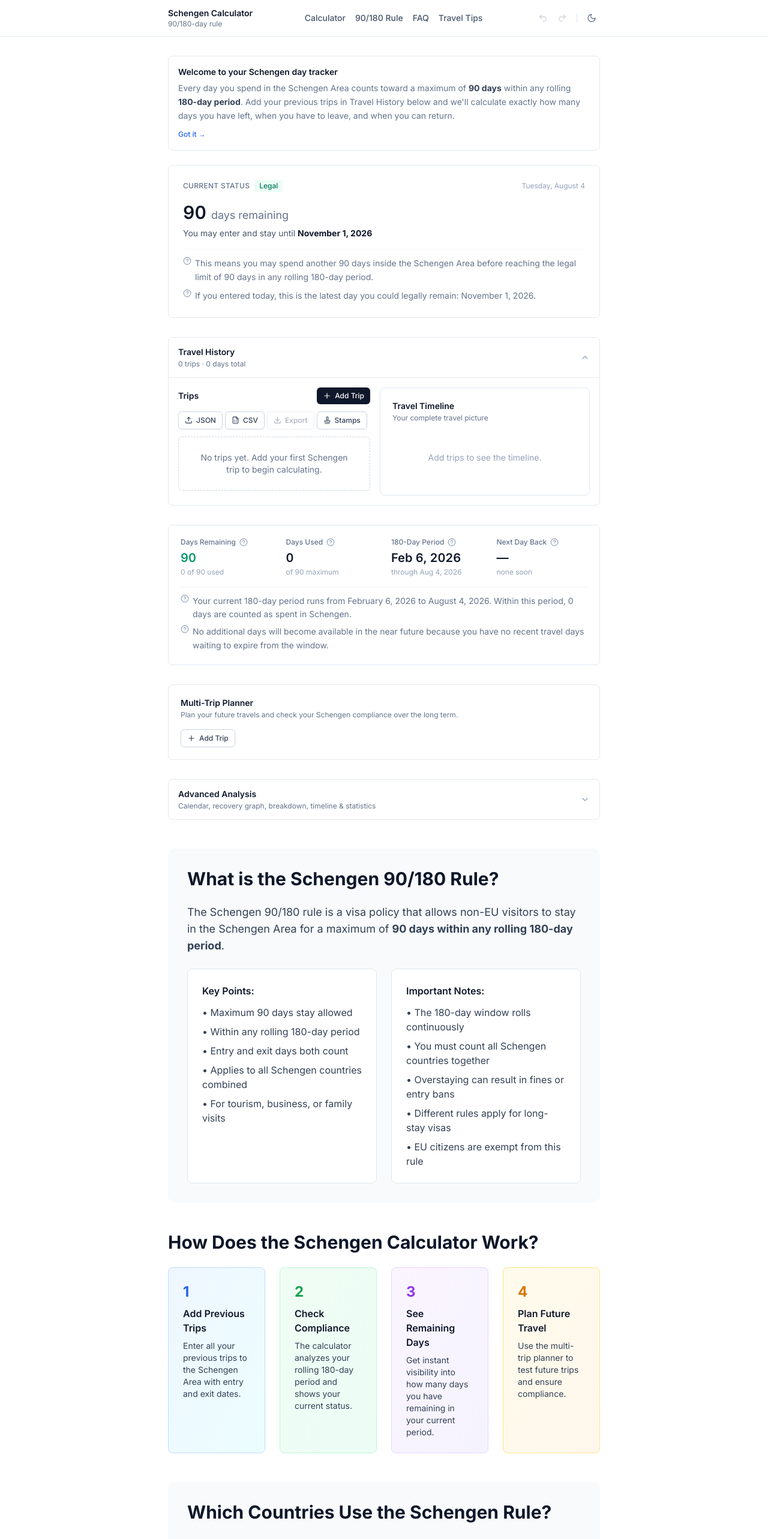
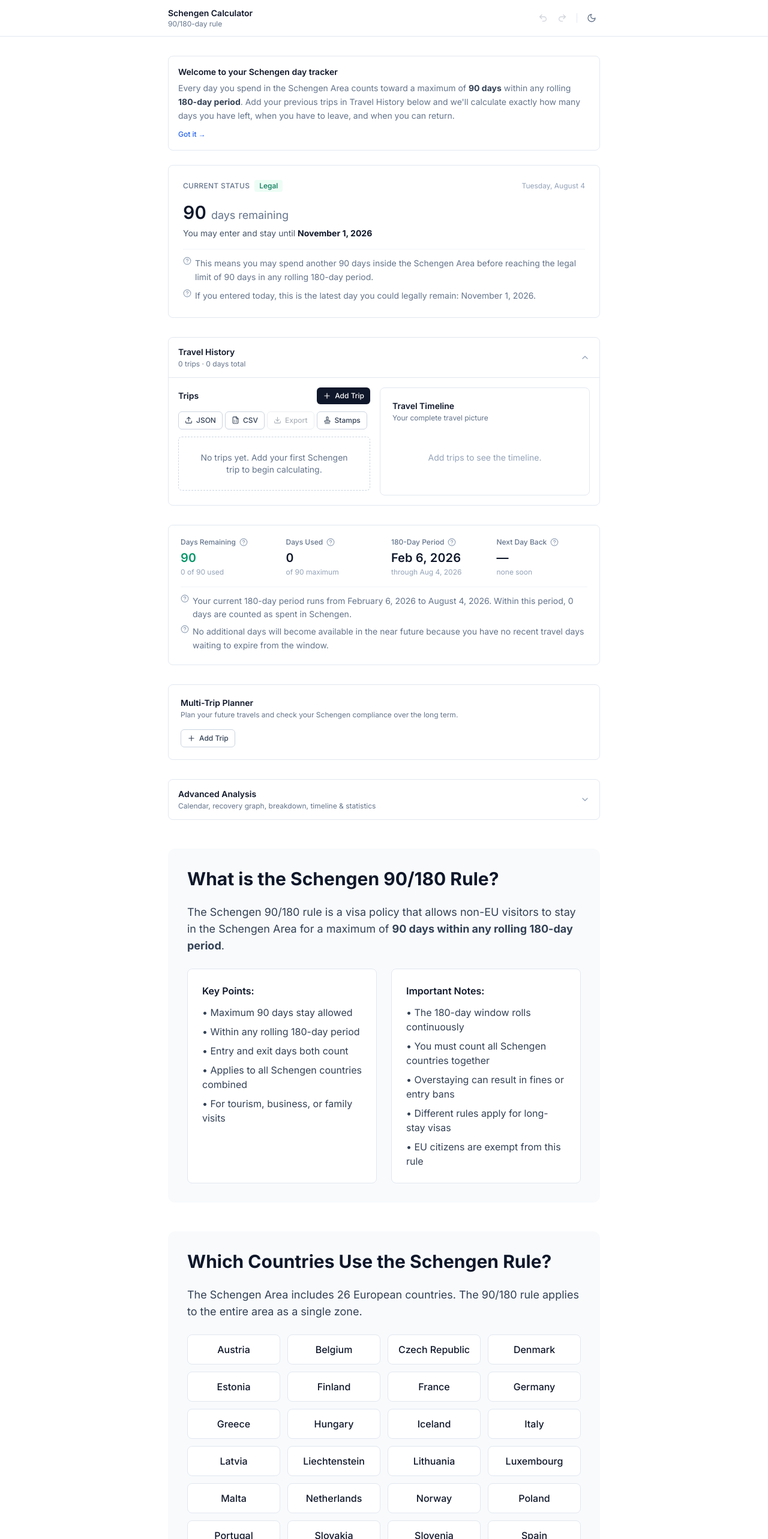
Before and after one commit to robertsbaer/90days180rule, a React (Vite) app: page / in a window 1280 px wide. Shown: the top 2566 px of the page at 60% size. Built offline with nearby package versions, Linux system fonts and the light colour scheme.

Commit message:
refactor: Remove UI sections per user request

```diff
--- a/src/components/Header.tsx
+++ b/src/components/Header.tsx
@@ -23,12 +23,7 @@ export function Header() {
             </p>
           </NavLink>
         </div>
-        <nav className="hidden md:flex items-center gap-4 text-sm font-medium">
-          <NavLink to="/schengen-calculator" className="text-slate-600 hover:text-slate-900 dark:text-slate-400 dark:hover:text-slate-100">Calculator</NavLink>
-          <NavLink to="/90-180-rule" className="text-slate-600 hover:text-slate-900 dark:text-slate-400 dark:hover:text-slate-100">90/180 Rule</NavLink>
-          <NavLink to="/faq" className="text-slate-600 hover:text-slate-900 dark:text-slate-400 dark:hover:text-slate-100">FAQ</NavLink>
-          <NavLink to="/travel-tips" className="text-slate-600 hover:text-slate-900 dark:text-slate-400 dark:hover:text-slate-100">Travel Tips</NavLink>
-        </nav>
+
         <div className="flex items-center gap-1">
           <button
             onClick={undo}
--- a/src/components/SEOContent.tsx
+++ b/src/components/SEOContent.tsx
@@ -126,42 +126,7 @@ export function SEOContent() {
         </div>
       </section>
 
-      {/* How Does the Calculator Work Section */}
-      <section>
-        <h2 className="text-3xl font-bold text-slate-900 dark:text-slate-100 mb-6">
-          How Does the Schengen Calculator Work?
-        </h2>
-        <div className="grid md:grid-cols-2 lg:grid-cols-4 gap-6">
-          <div className="bg-gradient-to-br from-blue-50 to-cyan-50 dark:from-blue-900/20 dark:to-cyan-900/20 rounded-lg p-6 border border-blue-200 dark:border-blue-800">
-            <div className="text-2xl font-bold text-blue-600 dark:text-blue-400 mb-2">1</div>
-            <h3 className="font-semibold text-slate-900 dark:text-slate-100 mb-2">Add Previous Trips</h3>
-            <p className="text-slate-700 dark:text-slate-300 text-sm">
-              Enter all your previous trips to the Schengen Area with entry and exit dates.
-            </p>
-          </div>
-          <div className="bg-gradient-to-br from-green-50 to-emerald-50 dark:from-green-900/20 dark:to-emerald-900/20 rounded-lg p-6 border border-green-200 dark:border-green-800">
-            <div className="text-2xl font-bold text-green-600 dark:text-green-400 mb-2">2</div>
-            <h3 className="font-semibold text-slate-900 dark:text-slate-100 mb-2">Check Compliance</h3>
-            <p className="text-slate-700 dark:text-slate-300 text-sm">
-              The calculator analyzes your rolling 180-day period and shows your current status.
-            </p>
-          </div>
-          <div className="bg-gradient-to-br from-purple-50 to-violet-50 dark:from-purple-900/20 dark:to-violet-900/20 rounded-lg p-6 border border-purple-200 dark:border-purple-800">
-            <div className="text-2xl font-bold text-purple-600 dark:text-purple-400 mb-2">3</div>
-            <h3 className="font-semibold text-slate-900 dark:text-slate-100 mb-2">See Remaining Days</h3>
-            <p className="text-slate-700 dark:text-slate-300 text-sm">
-              Get instant visibility into how many days you have remaining in your current period.
-            </p>
-          </div>
-          <div className="bg-gradient-to-br from-amber-50 to-orange-50 dark:from-amber-900/20 dark:to-orange-900/20 rounded-lg p-6 border border-amber-200 dark:border-amber-800">
-            <div className="text-2xl font-bold text-amber-600 dark:text-amber-400 mb-2">4</div>
-            <h3 className="font-semibold text-slate-900 dark:text-slate-100 mb-2">Plan Future Travel</h3>
-            <p className="text-slate-700 dark:text-slate-300 text-sm">
-              Use the multi-trip planner to test future trips and ensure compliance.
-            </p>
-          </div>
-        </div>
-      </section>
+
 
       {/* Schengen Countries Section */}
       <section className="bg-slate-50 dark:bg-slate-900/50 rounded-xl p-8">
@@ -206,86 +171,9 @@ export function SEOContent() {
         </div>
       </section>
 
-      {/* Call to Action */}
-      <section className="bg-gradient-to-r from-cyan-600 to-blue-600 rounded-xl p-8 text-center">
-        <h2 className="text-3xl font-bold text-white mb-4">
-          Ready to Check Your Schengen Days?
-        </h2>
-        <p className="text-cyan-100 text-lg mb-6 max-w-2xl mx-auto">
-          Use our free calculator above to check your 90/180 day compliance, plan future trips, and avoid overstaying your welcome in Europe.
-        </p>
-        <div className="flex flex-wrap justify-center gap-4 text-sm text-cyan-100">
-          <div className="flex items-center gap-2">
-            <span className="w-2 h-2 bg-green-400 rounded-full"></span>
-            Completely Free
-          </div>
-          <div className="flex items-center gap-2">
-            <span className="w-2 h-2 bg-green-400 rounded-full"></span>
-            No Registration Required
-          </div>
-          <div className="flex items-center gap-2">
-            <span className="w-2 h-2 bg-green-400 rounded-full"></span>
-            Professional Grade Tool
-          </div>
-        </div>
-      </section>
 
-      {/* Additional Resources */}
-      <section className="bg-slate-50 dark:bg-slate-900/50 rounded-xl p-8">
-        <h2 className="text-2xl font-bold text-slate-900 dark:text-slate-100 mb-6">
-          Additional Resources
-        </h2>
-        <div className="grid md:grid-cols-2 gap-6">
-          <div>
-            <h3 className="font-semibold text-slate-900 dark:text-slate-100 mb-3">Official Sources</h3>
-            <ul className="space-y-2 text-sm">
-              <li>
-                <a
-                  href="https://ec.europa.eu/home-affairs/policies/schengen-borders-and-visa/schengen-area_en"
-                  target="_blank"
-                  rel="noopener noreferrer"
-                  className="text-blue-600 dark:text-blue-400 hover:underline flex items-center gap-1"
-                >
-                  European Commission - Schengen Area
-                  <ExternalLink className="h-3 w-3" />
-                </a>
-              </li>
-              <li>
-                <a
-                  href="https://www.schengenvisainfo.com/"
-                  target="_blank"
-                  rel="noopener noreferrer"
-                  className="text-blue-600 dark:text-blue-400 hover:underline flex items-center gap-1"
-                >
-                  Schengen Visa Information
-                  <ExternalLink className="h-3 w-3" />
-                </a>
-              </li>
-            </ul>
-          </div>
-          <div>
-            <h3 className="font-semibold text-slate-900 dark:text-slate-100 mb-3">Travel Planning</h3>
-            <ul className="space-y-2 text-sm">
-              <li>
-                <a
-                  href="/schengen-calculator-guide"
-                  className="text-blue-600 dark:text-blue-400 hover:underline"
-                >
-                  Complete Guide to Using Our Calculator
-                </a>
-              </li>
-              <li>
-                <a
-                  href="/schengen-travel-tips"
-                  className="text-blue-600 dark:text-blue-400 hover:underline"
-                >
-                  Schengen Travel Tips & Best Practices
-                </a>
-              </li>
-            </ul>
-          </div>
-        </div>
-      </section>
+
+
     </div>
   );
 }
```
